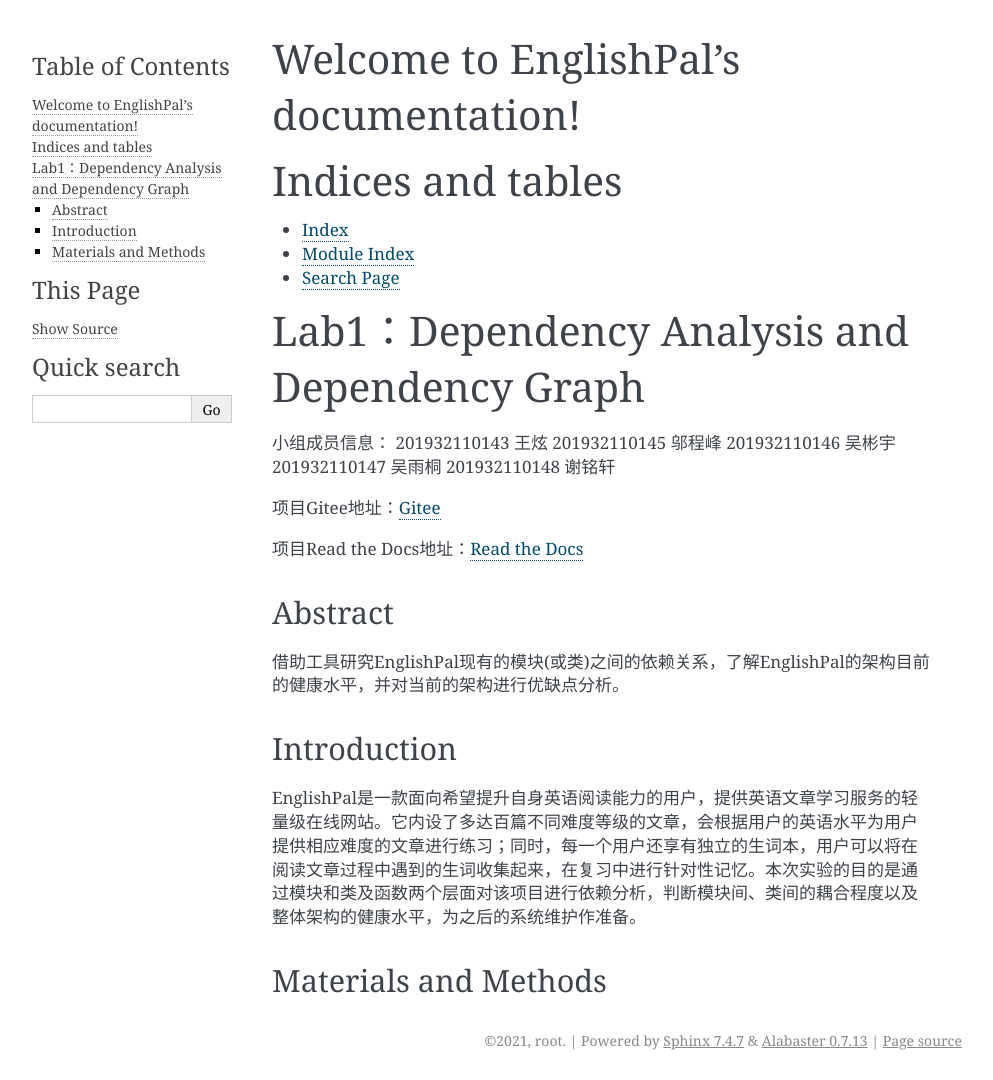
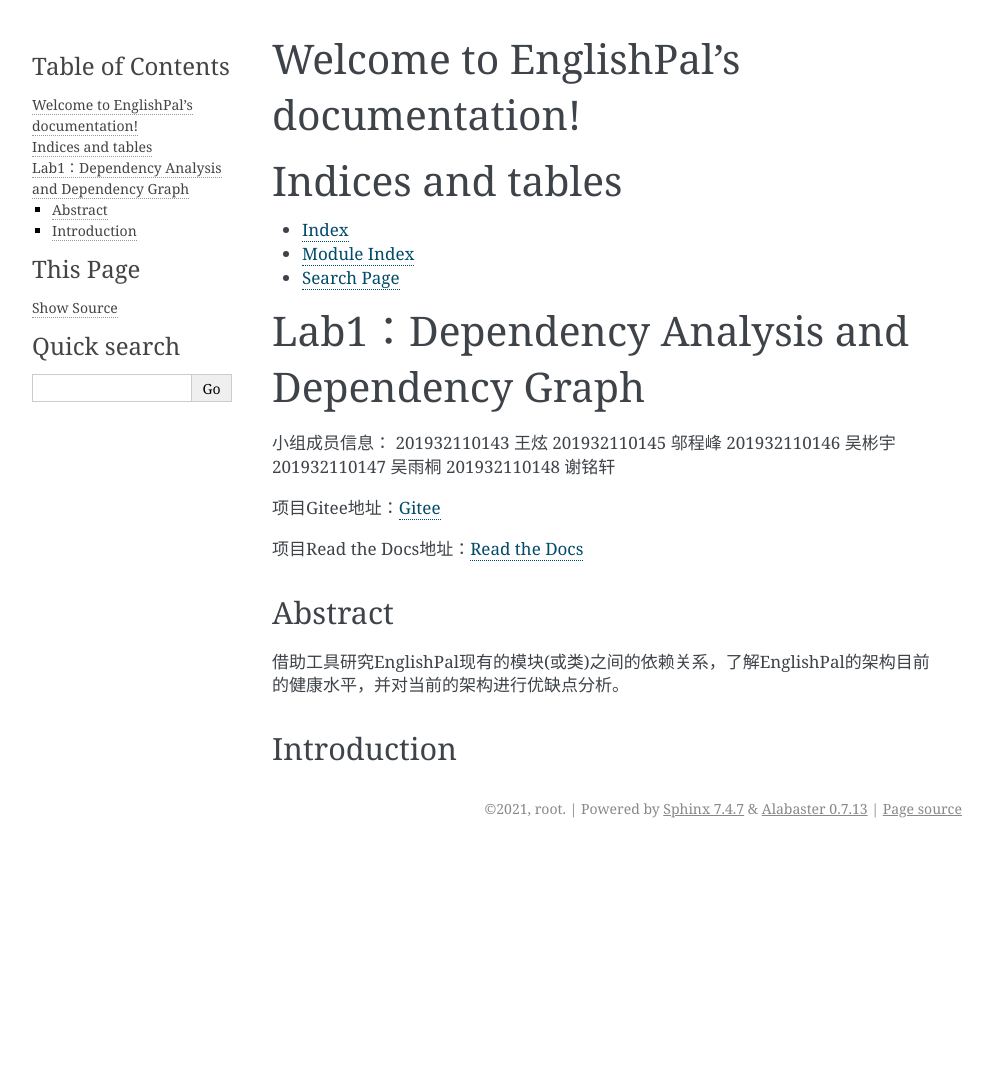
Before and after one commit to Steven-Yutong/EnglishPal, a Sphinx documentation site: the page built from docs/source/index.rst, in a window 1280 px wide. Shown: the whole page, without its empty margins (148-1141 px from the left). Built offline with Sphinx 7.4.7, drawn with Linux system fonts in a browser that asks for light colours; after the commit the page ends 900 px from its top, so only the background shows below that.

Commit message:
Update index.rst

```diff
--- a/docs/source/index.rst
+++ b/docs/source/index.rst
@@ -36,8 +36,3 @@
 
 Introduction
 ------------
-
-EnglishPal是一款面向希望提升自身英语阅读能力的用户，提供英语文章学习服务的轻量级在线网站。它内设了多达百篇不同难度等级的文章，会根据用户的英语水平为用户提供相应难度的文章进行练习；同时，每一个用户还享有独立的生词本，用户可以将在阅读文章过程中遇到的生词收集起来，在复习中进行针对性记忆。本次实验的目的是通过模块和类及函数两个层面对该项目进行依赖分析，判断模块间、类间的耦合程度以及整体架构的健康水平，为之后的系统维护作准备。
-
-Materials and Methods
----------------------
```
